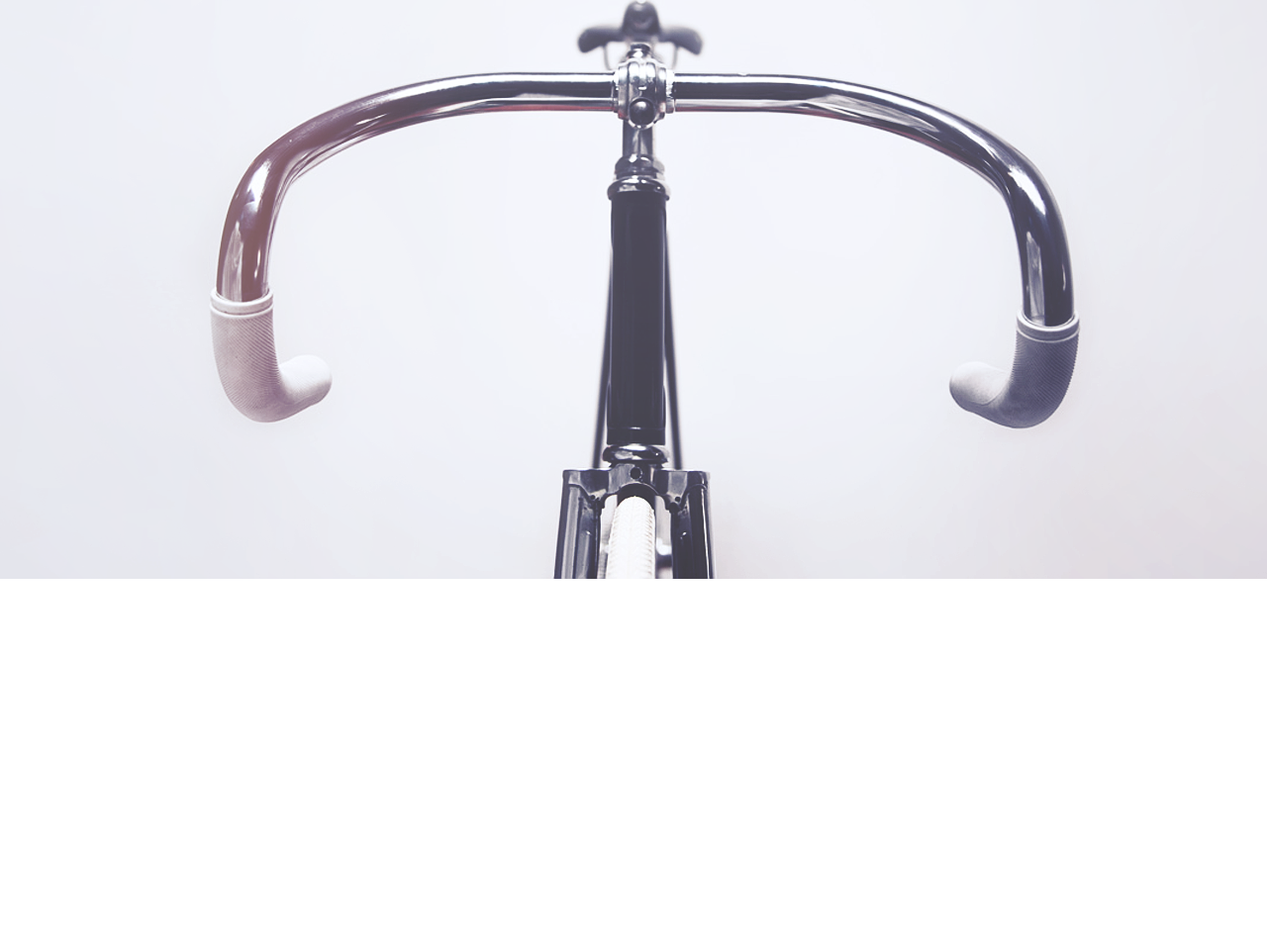
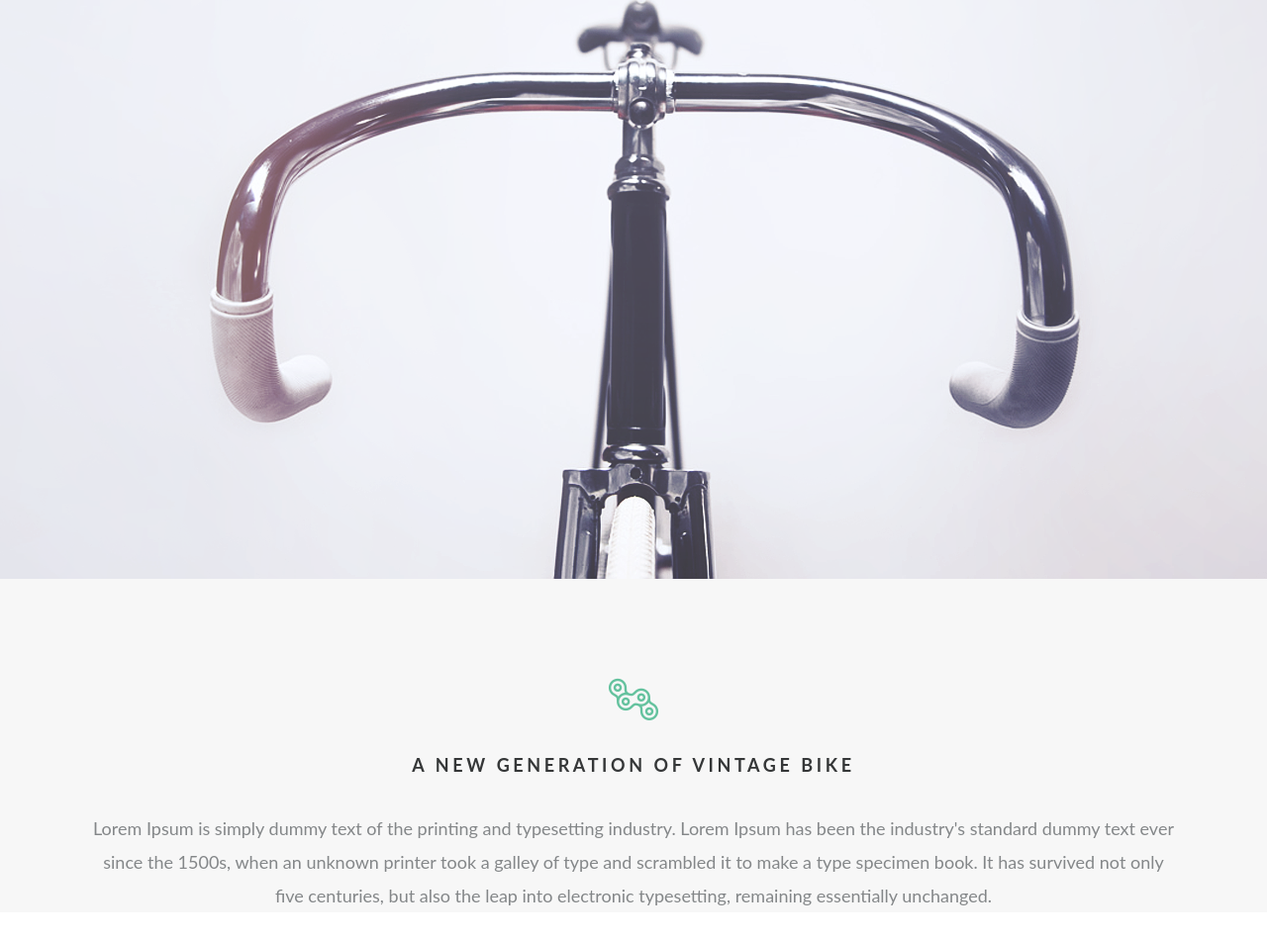
Before and after one commit to IvanXablin/Layout-template-Yebo-Bicycle, a plain HTML site: page index.html in a window 1280 px wide. Shown: the part 215-1168 px from the top of the page at 99% size. Before the commit the page ends 800 px from the top, so only its background shows below. Drawn offline with Linux system fonts and the light colour scheme.

Commit message:
add block about us, fix footer bg

```diff
--- a/css/styles.css
+++ b/css/styles.css
@@ -18,7 +18,7 @@
     height: 800px;
     display: flex;
     flex-direction: column;
-    background: url("/media/img/bg_2.png") no-repeat;
+    background: url("../media/img/bg_2.png") no-repeat;
     background-color: #f7f7f7;
     background-position: 50% 50%;
     background-size: cover;
@@ -60,3 +60,42 @@
     padding-left: 25px;
     color: #4d4959;
 }
+
+.content {
+    width: 100%;
+    height: 469px;
+    flex: 1 1 auto;
+}
+
+.about-us {
+    display: flex;
+    flex-direction: column;
+    justify-content: center;
+    align-items: center;
+    background-color: #f7f7f7;
+}
+
+.about-us img {
+    padding-top: 100px;
+}
+
+.about-title {
+    font-family: 'Lato', sans-serif;
+    font-size: 18px;
+    line-height: 1.2;
+    font-weight: 700;
+    text-transform: uppercase;
+    letter-spacing: 0.2em;
+    color: #353738;
+    padding-top: 35px;
+}
+
+.about-text {
+    font-family: 'Lato', sans-serif;
+    font-size: 18px;
+    line-height: 34px;
+    font-weight: 400;
+    color: #848789;
+    text-align: center;
+    padding-top: 35px;
+}
--- a/index.html
+++ b/index.html
@@ -15,7 +15,7 @@
                     <li>.</li>
                     <li><a href="#">Work</a></li>
                 </ul>
-                <img src="media/img/logo_52.png" alt="not image" width="94" height="85">
+                <img src="../media/img/logo_52.png" alt="not image" width="94" height="85">
                 <ul class="nav-two">
                     <li><a href="#">Shop</a></li>
                     <li>.</li>
@@ -24,7 +24,16 @@
             </div>
         </div>
         <div class="content">
-
+            <div class="about-us">
+                <img src="../media/img/icon_126.png" alt="not image" width="52" height="43">
+                <p class="about-title">A NEW GENERATION OF VINTAGE BIKE</p>
+                <p class="about-text">
+                    Lorem Ipsum is simply dummy text of the printing and typesetting industry.
+                    Lorem Ipsum has been the industry's standard dummy text ever <br> since the 1500s,
+                    when an unknown printer took a galley of type and scrambled it to make a type specimen book.
+                    It has survived not only <br> five centuries, but also the leap into electronic typesetting, remaining essentially unchanged.
+                </p>
+            </div>
         </div>
         <div class="footer">
 
```
Also changed, not shown: media/img/icon_126.png (added).
